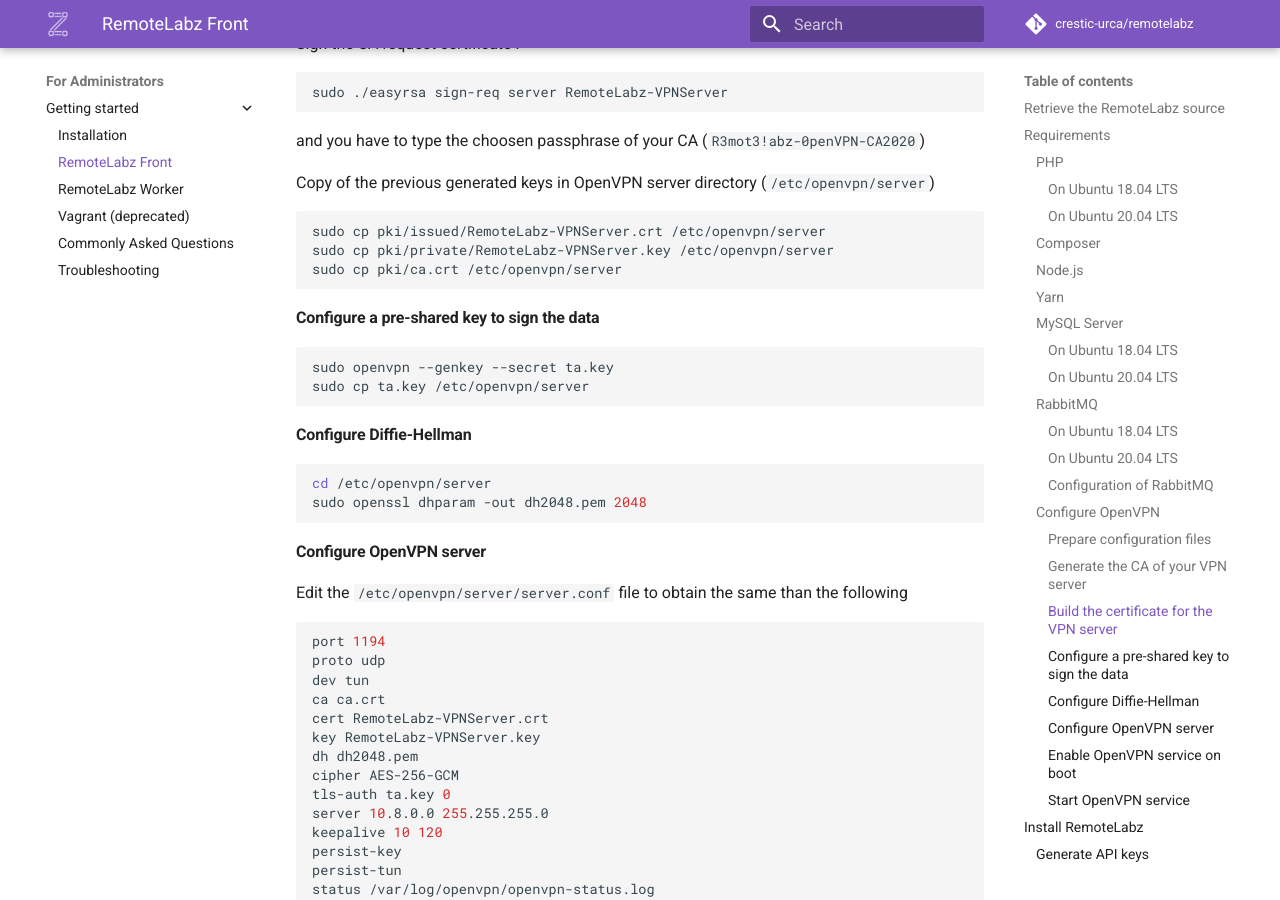
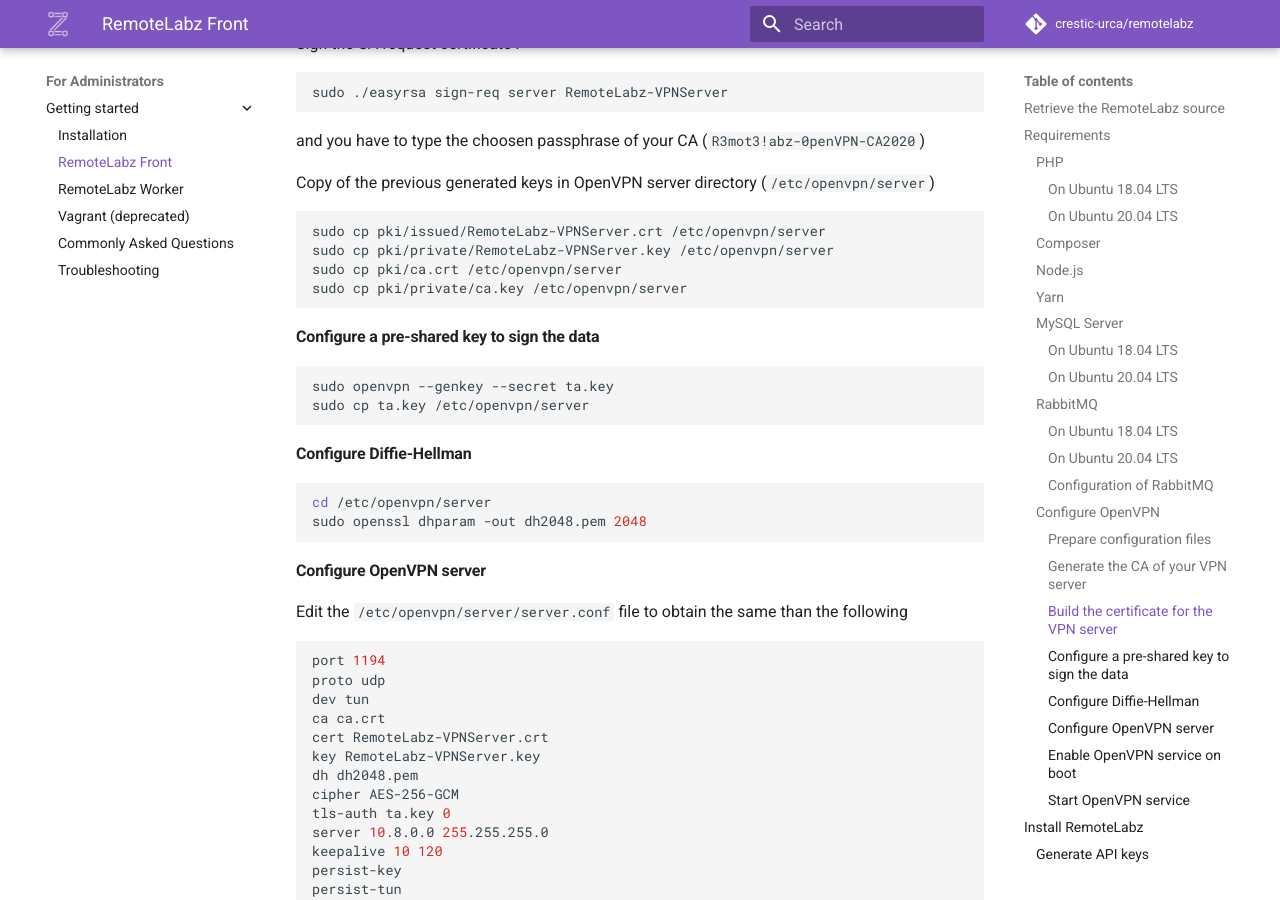
Before and after one commit to remotelabz/remotelabz-docs, an MkDocs documentation site: the page built from docs/administrators/getting-started/ubuntu-front.md, in a window 1280 px wide and 900 px high, scrolled down 4225 px. Built offline with MkDocs 1.6.1 and Material for MkDocs 9.7.7, drawn with Linux system fonts in a browser that asks for light colours; comment, search, counter and statistics services are not loaded.

Commit message:
Add copy of CA private key

````diff
--- a/docs/administrators/getting-started/ubuntu-front.md
+++ b/docs/administrators/getting-started/ubuntu-front.md
@@ -173,6 +173,7 @@ Copy of the previous generated keys in OpenVPN server directory (`/etc/openvpn/s
 sudo cp pki/issued/RemoteLabz-VPNServer.crt /etc/openvpn/server
 sudo cp pki/private/RemoteLabz-VPNServer.key /etc/openvpn/server
 sudo cp pki/ca.crt /etc/openvpn/server
+sudo cp pki/private/ca.key /etc/openvpn/server
 ```
 
 ####Configure a pre-shared key to sign the data
````
